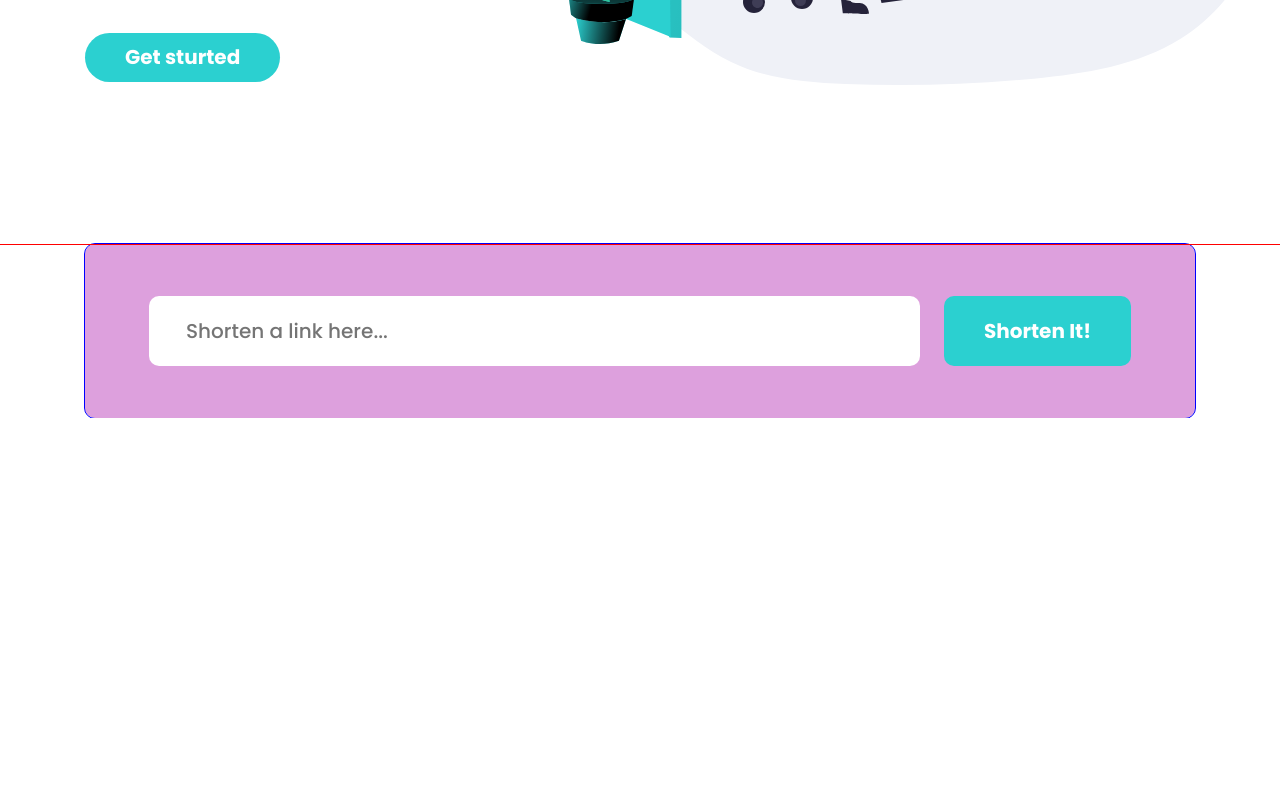
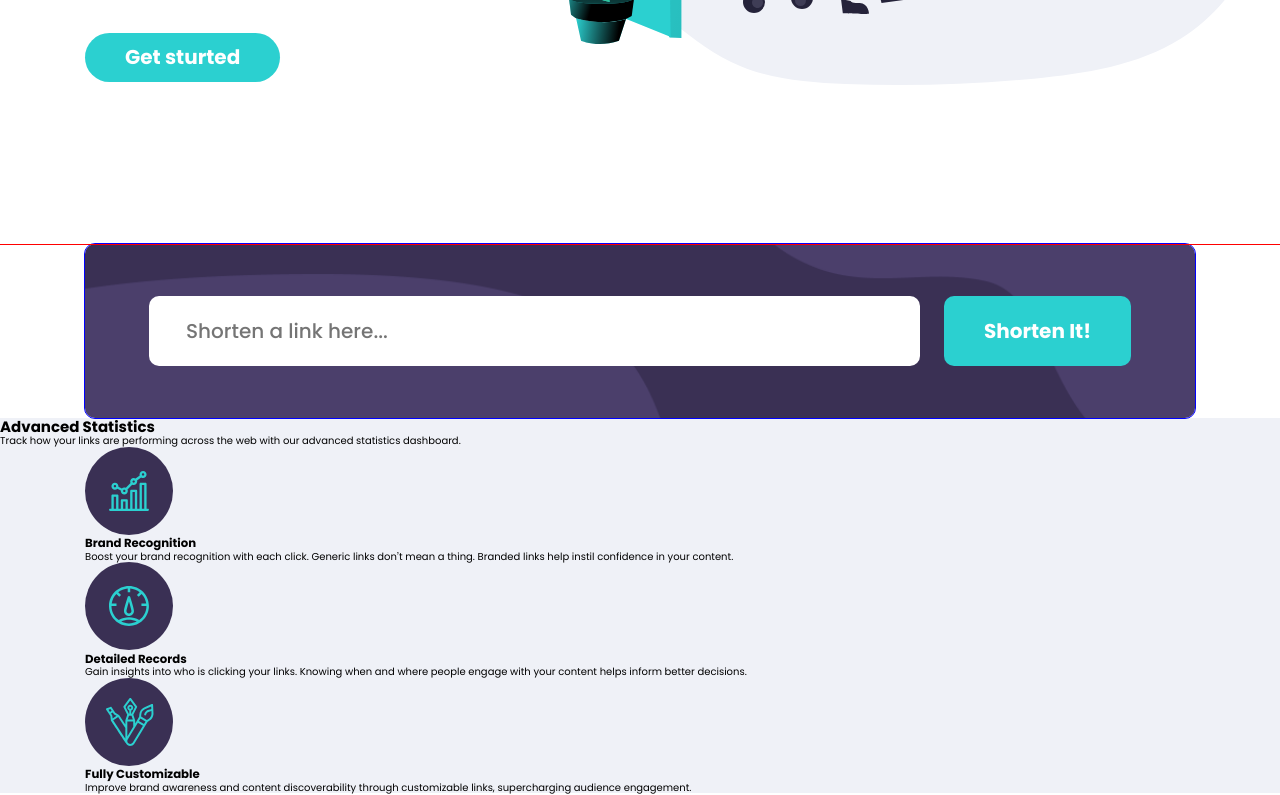
Before and after one commit to remnev-s/shortly, a plain HTML site: page index.html in a window 1280 px wide. Shown: the part 556-1351 px from the top of the page. Before the commit the page ends 974 px from the top, so only its background shows below. Drawn offline with Linux system fonts and the light colour scheme.

Commit message:
fix form, add statics block

```diff
--- a/index.html
+++ b/index.html
@@ -44,9 +44,9 @@
         </section>
       </header>
       <!-- main -->
-      <div class="main wrapper">
+      <div class="main">
         <form action="get" method="post">
-          <div class="form">
+          <div class="form wrapper">
             <input
               class="form-text"
               type="text"
@@ -61,6 +61,56 @@
             />
           </div>
         </form>
+
+        <section class="statics">
+          <h2 class="statics__title">Advanced Statistics</h2>
+          <p class="statics__text">
+            Track how your links are performing across the web with our advanced
+            statistics dashboard.
+          </p>
+          <div class="card wrapper">
+            <div class="card__item">
+              <img
+                src="./images/brand-icon.svg"
+                alt="icon brand"
+                class="card__icon"
+              />
+              <h3 class="card__title">Brand Recognition</h3>
+              <p class="card__text">
+                Boost your brand recognition with each click. Generic links
+                don’t mean a thing. Branded links help instil confidence in your
+                content.
+              </p>
+            </div>
+
+            <div class="card__item">
+              <img
+                src="./images/detailed-icon.svg"
+                alt="icon brand"
+                class="card__icon"
+              />
+              <h3 class="card__title">Detailed Records</h3>
+              <p class="card__text">
+                Gain insights into who is clicking your links. Knowing when and
+                where people engage with your content helps inform better
+                decisions.
+              </p>
+            </div>
+
+            <div class="card__item">
+              <img
+                src="./images/fully-icon.svg"
+                alt="icon brand"
+                class="card__icon"
+              />
+              <h3 class="card__title">Fully Customizable</h3>
+              <p class="card__text">
+                Improve brand awareness and content discoverability through
+                customizable links, supercharging audience engagement.
+              </p>
+            </div>
+          </div>
+        </section>
       </div>
     </div>
   </body>
--- a/index.scss
+++ b/index.scss
@@ -34,15 +34,18 @@
     }
   }
 }
-
+/* form */
 .form {
   width: 100%;
   outline: 1px solid blue;
   padding: 5.2rem 6.4rem;
-  background-color: plum;
   border-radius: 1rem;
   display: flex;
   justify-content: space-between;
+  background-image: url(/images/form-bg.png);
+  background-size: cover;
+  background-position: center;
+  background-repeat: no-repeat;
 }
 .form-text {
   flex: 1 1 auto;
@@ -54,15 +57,22 @@ input {
     padding: 1.3rem 3.7rem;
     color: $text-color;
   }
+
   &:not(:last-child) {
     margin-right: 2.4rem;
   }
-  // min-width: 76.9rem;
 }
 input[type="submit"] {
   display: block;
+
   @include text(2rem, auto, 700) {
     border-radius: 1rem;
     padding: 1.7rem 4rem;
   }
 }
+
+/* STATICS */
+
+.statics {
+  background-color: $bg-full-page;
+}
```
Also changed, not shown: images/form-bg.png (added), pages/index.css.
